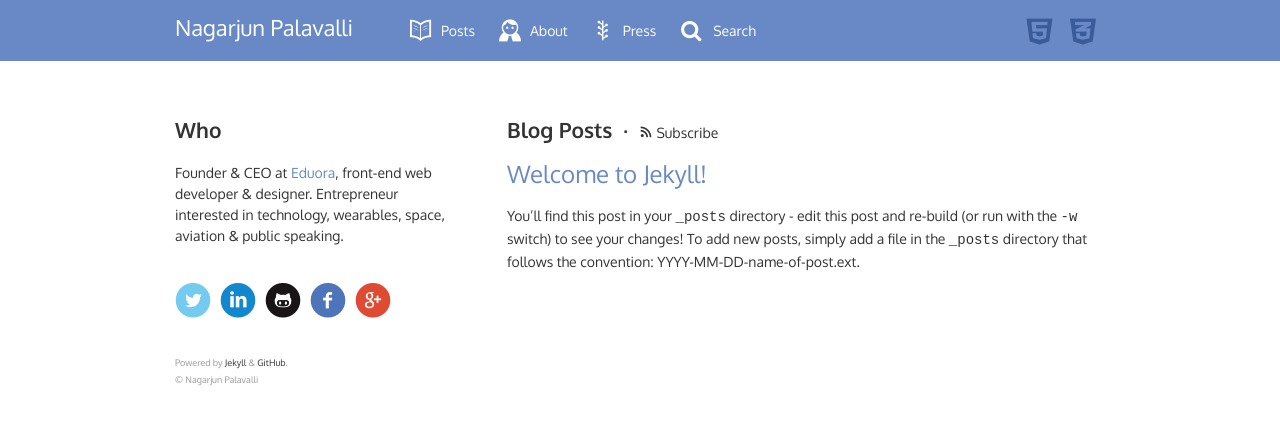
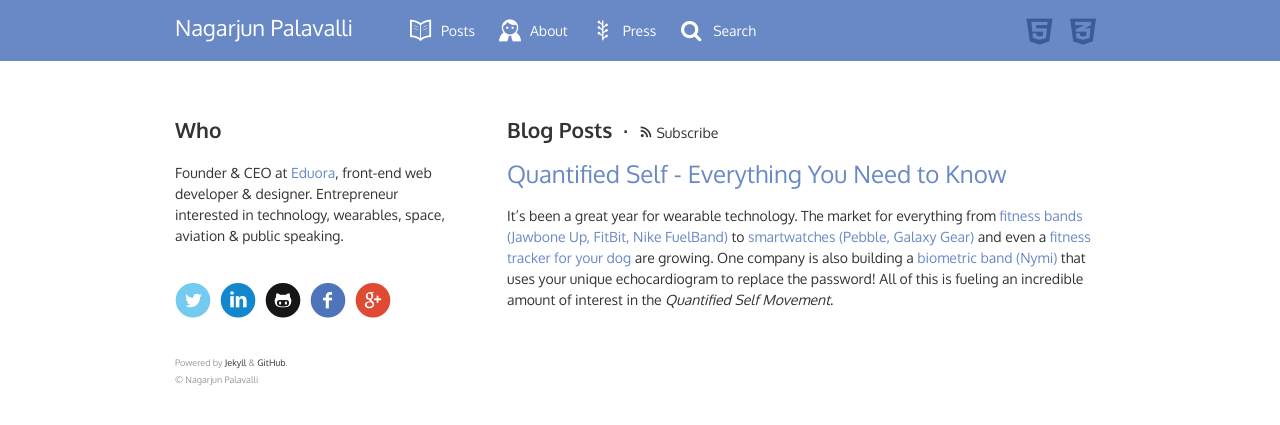
Before and after one commit to nagarjun/nagarjun.github.com, a Jekyll site: the page built from index.html, in a window 1280 px wide. Shown: the top 425 px of the page. Built offline with Jekyll 4.4.1, drawn with Linux system fonts in a browser that asks for light colours; some web fonts are replaced; Markdown is read by kramdown in place of the engine named in the settings; some of the changed lines change nothing that is shown.

Commit message:
My first post and RSS feed.

```diff
--- a/_config.yml
+++ b/_config.yml
@@ -1,4 +1,7 @@
 name: Nagarjun Palavalli > Entrepreneur • Web Developer and Designer
+url: http://www.nagarjun.co/
+author: Nagarjun Palavalli
+copyright: Nagarjun Palavalli
 
 markdown: redcarpet
 pygments: true
--- /dev/null
+++ b/_plugins/rssgenerator.rb
@@ -0,0 +1,108 @@
+# Jekyll plugin for generating an rss 2.0 feed for posts
+#
+# Usage: place this file in the _plugins directory and set the required configuration
+#        attributes in the _config.yml file
+#
+# Uses the following attributes in _config.yml:
+#   name           - the name of the site
+#   url            - the url of the site
+#   description    - (optional) a description for the feed (if not specified will be generated from name)
+#   author         - (optional) the author of the site (if not specified will be left blank)
+#   copyright      - (optional) the copyright of the feed (if not specified will be left blank)
+#   rss_path       - (optional) the path to the feed (if not specified "/" will be used)
+#   rss_name       - (optional) the name of the rss file (if not specified "rss.xml" will be used)
+#   rss_post_limit - (optional) the number of posts in the feed
+#
+# Author: Assaf Gelber <assaf.gelber@gmail.com>
+# Site: http://agelber.com
+# Source: http://github.com/agelber/jekyll-rss
+#
+# Distributed under the MIT license
+# Copyright Assaf Gelber 2013
+
+module Jekyll
+  class RssFeed < Page; end
+
+  class RssGenerator < Generator
+    priority :low
+    safe true
+
+    # Generates an rss 2.0 feed
+    #
+    # site - the site
+    #
+    # Returns nothing
+    def generate(site)
+      require 'rss'
+
+      # Create the rss with the help of the RSS module
+      rss = RSS::Maker.make("2.0") do |maker|
+        maker.channel.title = site.config['name']
+        maker.channel.link = site.config['url']
+        maker.channel.description = site.config['description'] || "RSS feed for #{site.config['name']}"
+        maker.channel.author = site.config["author"]
+        maker.channel.updated = site.posts.map { |p| p.date  }.max
+        maker.channel.copyright = site.config['copyright']
+
+        post_limit = (site.config['rss_post_limit'] - 1 rescue site.posts.count)
+
+        site.posts.reverse[0..post_limit].each do |post|
+          maker.items.new_item do |item|
+            item.title = post.title
+            item.link = "#{site.config['url']}#{post.url}"
+            item.description = post.excerpt
+            item.updated = post.date
+          end
+        end
+      end
+
+      # File creation and writing
+      rss_path = ensure_slashes(site.config['rss_path'] || "/")
+      rss_name = site.config['rss_name'] || "rss.xml"
+      full_path = File.join(site.dest, rss_path)
+      ensure_dir(full_path)
+      File.open("#{full_path}#{rss_name}", "w") { |f| f.write(rss) }
+
+      # Add the feed page to the site pages
+      site.pages << Jekyll::RssFeed.new(site, site.dest, rss_path, rss_name)
+    end
+
+    private
+    # Ensures the given path has leading and trailing slashes
+    #
+    # path - the string path
+    #
+    # Return the path with leading and trailing slashes
+    def ensure_slashes(path)
+      ensure_leading_slash(ensure_trailing_slash(path))
+    end
+
+    # Ensures the given path has a leading slash
+    #
+    # path - the string path
+    #
+    # Returns the path with a leading slash
+    def ensure_leading_slash(path)
+      path[0] == "/" ? path : "/#{path}"
+    end
+
+    # Ensures the given path has a trailing slash
+    #
+    # path - the string path
+    #
+    # Returns the path with a trailing slash
+    def ensure_trailing_slash(path)
+      path[-1] == "/" ? path : "#{path}/"
+    end
+
+    # Ensures the given directory exists
+    #
+    # path - the string path of the directory
+    #
+    # Returns nothing
+    def ensure_dir(path)
+      FileUtils.mkdir_p(path)
+    end
+
+  end
+end
--- a/_posts/2013-09-07-welcome-to-jekyll.markdown
+++ /dev/null
@@ -1,16 +0,0 @@
----
-layout: post
-title:  "Welcome to Jekyll!"
-date:   2013-09-07 18:34:46
-categories: jekyll update
----
-
-You'll find this post in your `_posts` directory - edit this post and re-build (or run with the `-w` switch) to see your changes!
-To add new posts, simply add a file in the `_posts` directory that follows the convention: YYYY-MM-DD-name-of-post.ext.
-
-Jekyll also offers powerful support for code snippets:
-
-Check out the [Jekyll docs][jekyll] for more info on how to get the most out of Jekyll. File all bugs/feature requests at [Jekyll's GitHub repo][jekyll-gh].
-
-[jekyll-gh]: https://github.com/mojombo/jekyll
-[jekyll]:    http://jekyllrb.com
--- /dev/null
+++ b/_posts/2013-09-09-quantified-self-everything-you-need-to-know.markdown
@@ -0,0 +1,15 @@
+---
+layout: post
+title:  "Quantified Self - Everything You Need to Know"
+date:   2013-09-09 17:33:44
+categories: quantified self
+---
+
+It's been a great year for wearable technology. The market for everything from [fitness bands (Jawbone Up, FitBit, Nike FuelBand)][jawbone-up] to [smartwatches (Pebble, Galaxy Gear)][galaxy-gear] and even a [fitness tracker for your dog][fit-bark] are growing. One company is also building a [biometric band (Nymi)][nymi] that uses your unique echocardiogram to replace the password! All of this is fueling an incredible amount of interest in the *Quantified Self Movement*.
+
+Beyond the frenzy for wearables, Quantified Self has numerous other applications and a wider impact.
+
+[jawbone-up]: https://jawbone.com/up
+[galaxy-gear]: http://www.engadget.com/2013/09/04/galaxy-gear-hands-on/
+[fit-bark]: http://www.fitbark.com/
+[nymi]: http://www.getnymi.com/
--- a/index.html
+++ b/index.html
@@ -10,7 +10,7 @@
 			{% include who.html %}
 		</div>
 		<div class="right">
-		  <h2>Blog Posts &nbsp;&middot;&nbsp; <a href="javascript:void(0)"><span class="icon">b</span> Subscribe</a></h2>
+		  <h2>Blog Posts &nbsp;&middot;&nbsp; <a href="/rss.xml"><span class="icon">b</span> Subscribe</a></h2>
 		  <ul class="posts">
 		    {% for post in site.posts %}
 		      <li>
```
Also changed, not shown: 1 other file.
